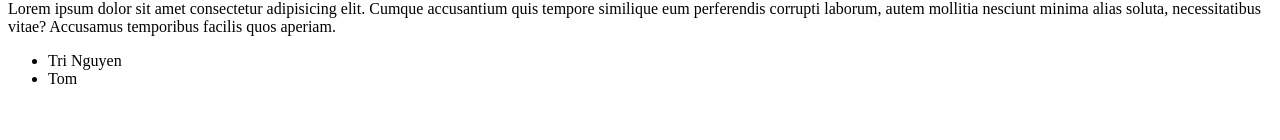
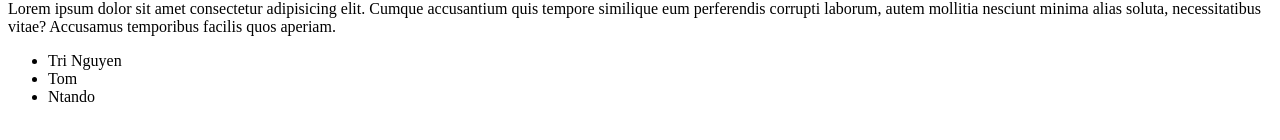
Before and after one commit to mankinchi/helloworld, a plain HTML site: page index.html in a window 1280 px wide. Shown: the part 114-254 px from the top of the page. Drawn offline with Linux system fonts and the light colour scheme.

Commit message:
add Ntando to the list

```diff
--- a/index.html
+++ b/index.html
@@ -16,6 +16,7 @@
     <ul>
         <li>Tri Nguyen</li>
         <li>Tom</li>
+        <li>Ntando</li>
     </ul>
 </body>
 
```
